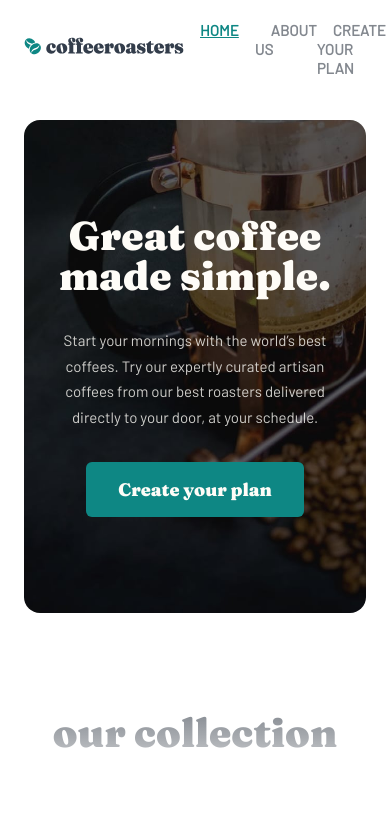
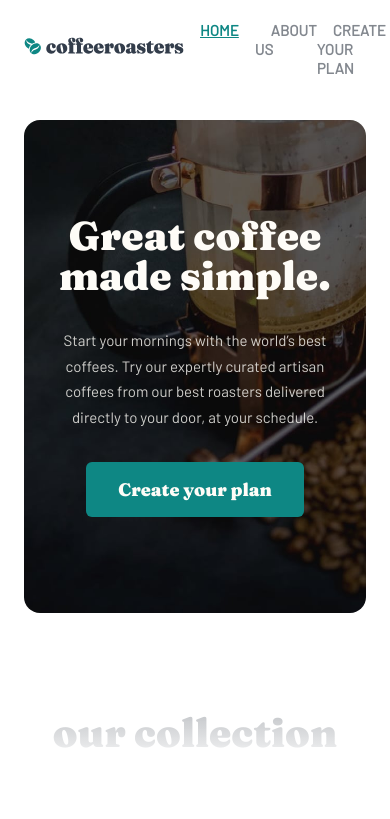
Before and after one commit to DrKlonk/fem-coffee, a Vue app: page / in a window 390 px wide. Shown: the top 819 px of the page. Built offline with nearby package versions, Linux system fonts and the light colour scheme; what vue-window-size would draw is missing.

Commit message:
our collection responsive

```diff
--- a/src/pages/home/Home.vue
+++ b/src/pages/home/Home.vue
@@ -86,7 +86,16 @@ export default {
 
   &__heading {
     font-size: 2.5rem;
-    background: -webkit-linear-gradient($color-grey, rgba($color-grey, 0.5));
+    @include respond(tab-port) {
+      font-size: 4rem;
+      position: absolute;
+      transform: translateY(1.5rem);
+      z-index: -1;
+    }
+    background: -webkit-linear-gradient(
+      rgba($color-grey, 0.5),
+      rgba($color-grey, 0.1)
+    );
     -webkit-background-clip: text;
     -webkit-text-fill-color: transparent;
   }
```
